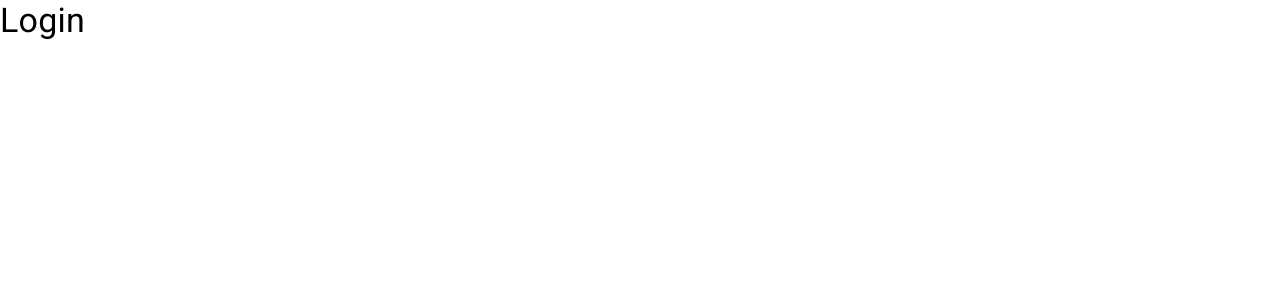
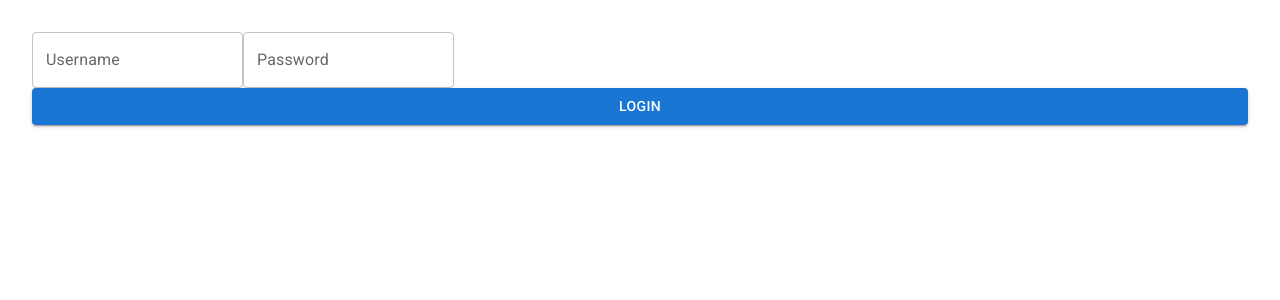
Before and after one commit to somodis/hangman-fe, a React (Create React App) app: page /login in a window 1280 px wide. Shown: the top 300 px of the page. Built offline with nearby package versions, Linux system fonts and the light colour scheme.

Commit message:
feat: basic pages for scoreboard & admin

```diff
--- a/package.json
+++ b/package.json
@@ -2,6 +2,7 @@
   "name": "hangman-fe",
   "version": "0.1.0",
   "private": true,
+  "proxy": "http://localhost:3002",
   "dependencies": {
     "@emotion/react": "^11.10.6",
     "@emotion/styled": "^11.10.6",
@@ -17,6 +18,7 @@
     "@types/react": "^18.0.37",
     "@types/react-dom": "^18.0.11",
     "axios": "^1.3.6",
+    "formik": "^2.2.9",
     "query-string": "^8.1.0",
     "react": "^18.2.0",
     "react-dom": "^18.2.0",
@@ -27,7 +29,8 @@
     "sass": "^1.62.0",
     "typescript": "^4.9.5",
     "uuid": "^9.0.0",
-    "web-vitals": "^2.1.4"
+    "web-vitals": "^2.1.4",
+    "yup": "^1.1.1"
   },
   "scripts": {
     "start": "react-scripts start",
--- /dev/null
+++ b/src/assets/dummy-scoreboard.json
@@ -0,0 +1,27 @@
+[
+    {
+        "name": "Alice",
+        "rank": 1,
+        "score": 98
+    },
+    {
+        "name": "Bob",
+        "rank": 2,
+        "score": 93
+    },
+    {
+        "name": "Charlie",
+        "rank": 3,
+        "score": 87
+    },
+    {
+        "name": "David",
+        "rank": 4,
+        "score": 82
+    },
+    {
+        "name": "Emma",
+        "rank": 5,
+        "score": 78
+    }
+]
--- /dev/null
+++ b/src/components/admin/NewWordForm.tsx
@@ -0,0 +1,16 @@
+import React from 'react';
+import { Button, TextField, Typography } from '@mui/material';
+
+const NewWordForm = () => {
+  return (
+    <div>
+      <Typography>Type the word you want to add to the list</Typography>
+      <TextField id="new-word-field" label="New word" variant="outlined" />
+
+      <Button variant="contained">Save</Button>
+      <Button variant="outlined">Back</Button>
+    </div>
+  );
+};
+
+export default NewWordForm;
--- /dev/null
+++ b/src/components/admin/WordList.tsx
@@ -0,0 +1,9 @@
+import React from 'react';
+
+import words from '../../assets/words.json';
+
+const WordList = () => {
+  return <div>{words.map((word) => word + ' ')}</div>;
+};
+
+export default WordList;
--- /dev/null
+++ b/src/components/login-form/LoginForm.tsx
@@ -0,0 +1,75 @@
+import React, { useState } from 'react';
+import * as Yup from 'yup';
+import { Button, TextField } from '@mui/material';
+import { useFormik } from 'formik';
+
+import { LoginCredentials } from '../../models/credentials.model';
+import { authService } from '../../services';
+import { useNavigate } from 'react-router-dom';
+
+const LoginForm = () => {
+  const [isLoading, setIsLoading] = useState(false);
+  const [error, setError] = useState('');
+  const navigate = useNavigate();
+
+  const handleSubmit = async (values: LoginCredentials) => {
+    try {
+      setIsLoading(true);
+      setError('');
+
+      const { token } = await authService.login(values);
+
+      localStorage.setItem('token', token);
+      navigate(0);
+
+    } catch (e) {
+      setError('Invalid email or password!');
+      setIsLoading(false);
+    }
+  };
+
+  const formik = useFormik({
+    initialValues: {
+      username: '',
+      password: '',
+    } as LoginCredentials,
+    validationSchema: Yup.object({
+      username: Yup.string().required('Required'),
+      password: Yup.string().required('Required'),
+    }),
+    validateOnChange: false,
+    onSubmit: (values) => {
+      handleSubmit(values);
+    },
+  });
+
+  return (
+    <form onSubmit={formik.handleSubmit}>
+      <TextField
+        value={formik.values.username}
+        onChange={formik.handleChange}
+        error={(formik.touched.username && Boolean(formik.errors.username)) || Boolean(error)}
+        helperText={formik.touched.username && formik.errors.username}
+        name="username"
+        label="Username"
+        type="text"
+        autoComplete="username"
+      />
+      <TextField
+        value={formik.values.password}
+        onChange={formik.handleChange}
+        error={(formik.touched.password && Boolean(formik.errors.password)) || Boolean(error)}
+        helperText={(formik.touched.password && formik.errors.password) || error}
+        name="password"
+        label="Password"
+        type="password"
+        autoComplete="current-password"
+      />
+      <Button type="submit" variant="contained" fullWidth disabled={isLoading}>
+        Login
+      </Button>
+    </form>
+  );
+};
+
+export default LoginForm;
--- /dev/null
+++ b/src/components/scoreboard/ScoreBoard.tsx
@@ -0,0 +1,41 @@
+import * as React from 'react';
+import Table from '@mui/material/Table';
+import TableBody from '@mui/material/TableBody';
+import TableCell from '@mui/material/TableCell';
+import TableContainer from '@mui/material/TableContainer';
+import TableHead from '@mui/material/TableHead';
+import TableRow from '@mui/material/TableRow';
+import Paper from '@mui/material/Paper';
+
+import scores from '../../assets/dummy-scoreboard.json';
+
+const ScoreBoard = () => {
+  return (
+    <TableContainer component={Paper}>
+      <Table aria-label="simple table">
+        <TableHead>
+          <TableRow>
+            <TableCell align="right">Rank</TableCell>
+            <TableCell>Name</TableCell>
+            <TableCell align="right">Points</TableCell>
+          </TableRow>
+        </TableHead>
+        <TableBody>
+          {scores.map((row, idx) => (
+            <TableRow key={row.name} sx={{ '&:last-child td, &:last-child th': { border: 0 } }}>
+              <TableCell align="right">
+                {idx + 1}, {row.rank}
+              </TableCell>
+
+              <TableCell component="th" scope="row">
+                {row.name}
+              </TableCell>
+              <TableCell align="right">{row.score}</TableCell>
+            </TableRow>
+          ))}
+        </TableBody>
+      </Table>
+    </TableContainer>
+  );
+};
+export default ScoreBoard;
--- a/src/models/user.model.ts
+++ b/src/models/user.model.ts
@@ -2,9 +2,7 @@ import { Role } from '../config/roles';
 
 export interface UserModel {
   id?: number;
-  firstName: string;
-  lastName: string;
-  email: string;
+  username?: string;
   password?: string;
   role?: Role;
 }
--- a/src/pages/AdminPage.tsx
+++ b/src/pages/AdminPage.tsx
@@ -1,9 +1,17 @@
 import React from 'react';
-
 import { Typography } from '@mui/material';
 
+import NewWordForm from '../components/admin/NewWordForm';
+import WordList from '../components/admin/WordList';
+
 const AdminPage = () => {
-  return <Typography variant="h4">Admin</Typography>;
+  return (
+    <>
+      <Typography variant="h4">Admin</Typography>
+      <NewWordForm />
+      <WordList />
+    </>
+  );
 };
 
 export default AdminPage;
--- a/src/pages/LoginPage.tsx
+++ b/src/pages/LoginPage.tsx
@@ -1,9 +1,15 @@
 import React from 'react';
-
-import { Typography } from '@mui/material';
+import { Box } from '@mui/material';
+import LoginForm from '../components/login-form/LoginForm';
 
 const LoginPage = () => {
-  return <Typography variant="h4">Login</Typography>;
+  return (
+    <>
+      <Box sx={{ margin: '2rem' }}>
+        <LoginForm />
+      </Box>
+    </>
+  );
 };
 
 export default LoginPage;
--- a/src/pages/PrivateLayout.tsx
+++ b/src/pages/PrivateLayout.tsx
@@ -2,7 +2,7 @@ import React from 'react';
 import { Outlet } from 'react-router-dom';
 
 import { PrivateRoute } from '../components';
-import { Box, Container } from '@mui/material';
+import { Container } from '@mui/material';
 import { Header } from '../components/header/Header';
 
 export function PrivateLayout() {
@@ -11,7 +11,7 @@ export function PrivateLayout() {
       <Container maxWidth="xl">
         <Header />
 
-        <Container maxWidth="sm">
+        <Container maxWidth="sm" style={{ border: '1px solid red' }}>
           <Outlet />
         </Container>
       </Container>
--- a/src/pages/ScoreboardPage.tsx
+++ b/src/pages/ScoreboardPage.tsx
@@ -1,9 +1,15 @@
 import React from 'react';
-
 import { Typography } from '@mui/material';
 
+import ScoreBoard from '../components/scoreboard/ScoreBoard';
+
 const ScoreboardPage = () => {
-  return <Typography variant="h4">Scoreboard</Typography>;
+  return (
+    <>
+      <Typography variant="h4">Scoreboard</Typography>
+      <ScoreBoard />
+    </>
+  );
 };
 
 export default ScoreboardPage;
```
Also changed, not shown: 2 other files (tests, documents, lock files or other folders).
